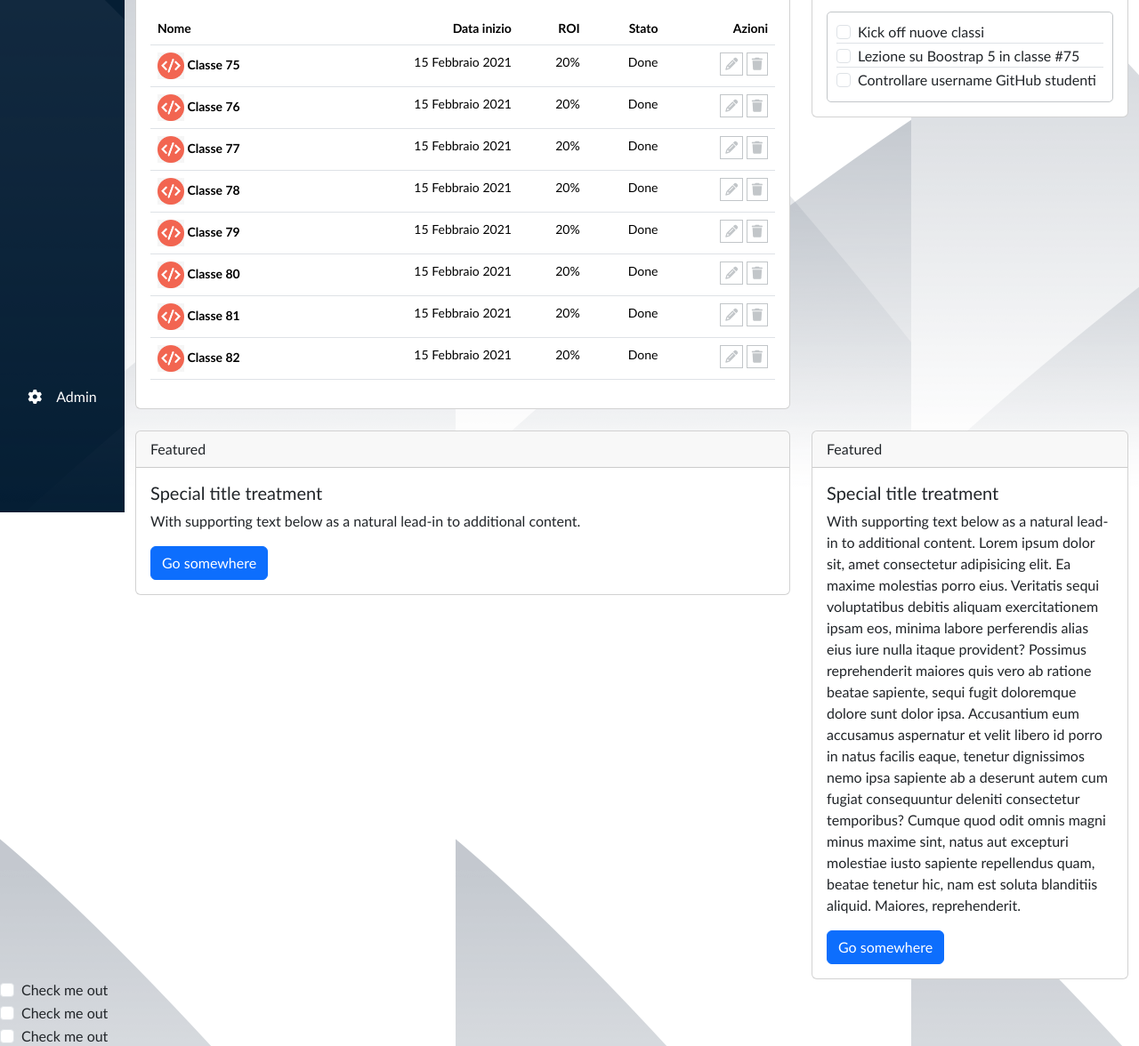
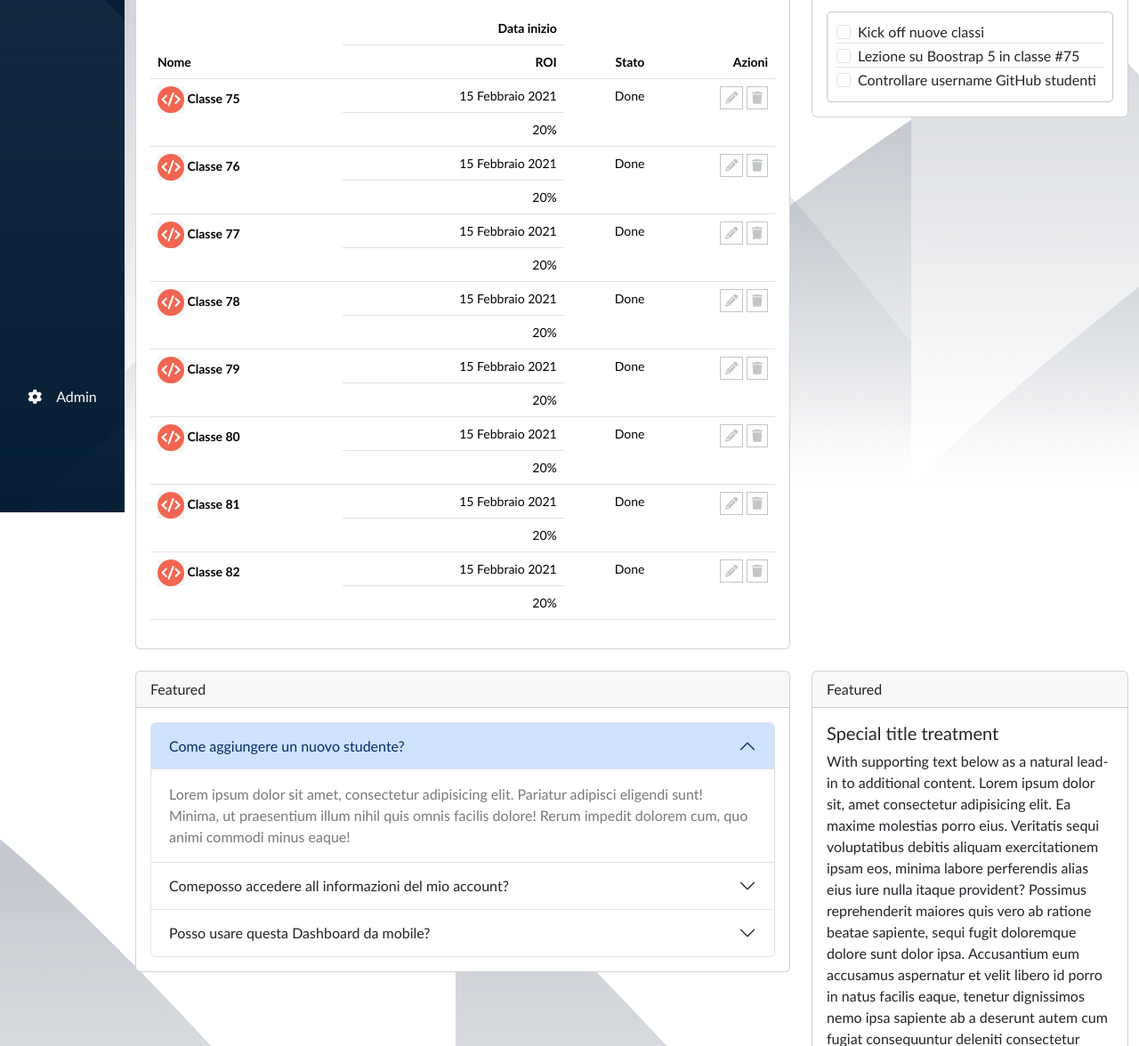
Before and after one commit to DavidC1103/html-css-bootstrap-dashboard, a plain HTML site: page index.html in a window 1280 px wide. Shown: the part 284-1460 px from the top of the page at 89% size. Drawn offline with nearby package versions, Linux system fonts and the light colour scheme; files whose address does not match are found by name.

Commit message:
add FAQ on main

```diff
--- a/css/style.css
+++ b/css/style.css
@@ -20,6 +20,7 @@ main{
     margin-left: 140px;
     padding-top: 60px;
     overflow: hidden;
+    padding-bottom: 60px;
 }
 a{
     text-decoration: none;
@@ -33,7 +34,15 @@ a{
 .form-select:focus{
     box-shadow: 0 0 0 .1rem green;
     border-color: green;
+}
+.accordion-button:focus{
+    border-color: none;
+    box-shadow: none;
+}
 
+
+.dc-text{
+    color: #797979;
 }
 
 /*HEADER*/
--- a/index.html
+++ b/index.html
@@ -234,7 +234,7 @@
 
             </div>
             <div class="row g-4">
-                <div class="col-8">
+                <div class="col-12 col-lg-8">
                     <div class="card">
                         <div class="card-header fs-2">Prossime Classi</div>
                         <div class="card-body">
@@ -242,8 +242,8 @@
                                 <thead>
                                     <tr>
                                         <th scope="col dc-width">Nome</th>
-                                        <th scope="col" class="text-end">Data inizio</th>
-                                        <th scope="col" class="text-end">ROI</th>
+                                        <th scope="col" class="text-end d-none d-md-block">Data inizio</th>
+                                        <th scope="col" class="text-end d-none d-md-block">ROI</th>
                                         <th scope="col" class="text-end ">Stato</th>
                                         <th scope="col" class="text-end">Azioni</th>
                                     </tr>
@@ -251,63 +251,63 @@
                                 <tbody>
                                     <tr>
                                         <th scope="row"><img src="img/class-avatar.jpg" alt=""> Classe 75</th>
-                                        <td class="text-end">15 Febbraio 2021</td>
-                                        <td class="text-end">20%</td>
+                                        <td class="text-end d-none d-md-block">15 Febbraio 2021</td>
+                                        <td class="text-end d-none d-md-block">20%</td>
                                         <td class="text-end">Done</td>
                                         <td class="text-end"><i class="fa-solid fa-pencil"></i> <i class="fa-solid fa-trash"></i></td>
                                     </tr>
                                     <tr>
                                         <th scope="row"><img src="img/class-avatar.jpg" alt=""> Classe 76</th>
-                                        <td class="text-end">15 Febbraio 2021</td>
-                                        <td class="text-end">20%</td>
+                                        <td class="text-end d-none d-md-block">15 Febbraio 2021</td>
+                                        <td class="text-end d-none d-md-block">20%</td>
                                         <td class="text-end">Done</td>
                                         <td class="text-end"><i class="fa-solid fa-pencil"></i> <i class="fa-solid fa-trash"></i></td>
                                     </tr>
                                     </tr>
                                     <tr>
                                         <th scope="row"><img src="img/class-avatar.jpg" alt=""> Classe 77</th>
-                                        <td class="text-end">15 Febbraio 2021</td>
-                                        <td class="text-end">20%</td>
+                                        <td class="text-end d-none d-md-block">15 Febbraio 2021</td>
+                                        <td class="text-end d-none d-md-block">20%</td>
                                         <td class="text-end">Done</td>
                                         <td class="text-end"><i class="fa-solid fa-pencil"></i> <i class="fa-solid fa-trash"></i></td>
                                     </tr>
                                     </tr>
                                     <tr>
                                         <th scope="row"><img src="img/class-avatar.jpg" alt=""> Classe 78</th>
-                                        <td class="text-end">15 Febbraio 2021</td>
-                                        <td class="text-end">20%</td>
+                                        <td class="text-end d-none d-md-block">15 Febbraio 2021</td>
+                                        <td class="text-end d-none d-md-block">20%</td>
                                         <td class="text-end">Done</td>
                                         <td class="text-end"><i class="fa-solid fa-pencil"></i> <i class="fa-solid fa-trash"></i></td>
                                     </tr>
                                     </tr>
                                     <tr>
                                         <th scope="row"><img src="img/class-avatar.jpg" alt=""> Classe 79</th>
-                                        <td class="text-end">15 Febbraio 2021</td>
-                                        <td class="text-end">20%</td>
+                                        <td class="text-end d-none d-md-block">15 Febbraio 2021</td>
+                                        <td class="text-end d-none d-md-block">20%</td>
                                         <td class="text-end">Done</td>
                                         <td class="text-end"><i class="fa-solid fa-pencil"></i> <i class="fa-solid fa-trash"></i></td>
                                     </tr>
                                     </tr>
                                     <tr>
                                         <th scope="row"><img src="img/class-avatar.jpg" alt=""> Classe 80</th>
-                                        <td class="text-end">15 Febbraio 2021</td>
-                                        <td class="text-end">20%</td>
+                                        <td class="text-end d-none d-md-block">15 Febbraio 2021</td>
+                                        <td class="text-end d-none d-md-block">20%</td>
                                         <td class="text-end">Done</td>
                                         <td class="text-end"><i class="fa-solid fa-pencil"></i> <i class="fa-solid fa-trash"></i></td>
                                     </tr>
                                     </tr>
                                     <tr>
                                         <th scope="row"><img src="img/class-avatar.jpg" alt=""> Classe 81</th>
-                                        <td class="text-end">15 Febbraio 2021</td>
-                                        <td class="text-end">20%</td>
+                                        <td class="text-end d-none d-md-block">15 Febbraio 2021</td>
+                                        <td class="text-end d-none d-md-block">20%</td>
                                         <td class="text-end">Done</td>
                                         <td class="text-end"><i class="fa-solid fa-pencil"></i> <i class="fa-solid fa-trash"></i></td>
                                     </tr>
                                     </tr>
                                     <tr>
                                         <th scope="row"><img src="img/class-avatar.jpg" alt=""> Classe 82</th>
-                                        <td class="text-end">15 Febbraio 2021</td>
-                                        <td class="text-end">20%</td>
+                                        <td class="text-end d-none d-md-block">15 Febbraio 2021</td>
+                                        <td class="text-end d-none d-md-block">20%</td>
                                         <td class="text-end">Done</td>
                                         <td class="text-end"><i class="fa-solid fa-pencil"></i> <i class="fa-solid fa-trash"></i></td>
                                     </tr>
@@ -318,7 +318,7 @@
                         </div>
                     </div>
 
-                    <div class="col-4 dc-row-2">
+                    <div class="col-12 col-lg-4">
                         <div class="card">
                             <div class="card-header fs-2">Todo</div>
 
@@ -341,19 +341,54 @@
                         </div>
                     </div>
 
-                <div class="col-8">
+                <div class="col-12 col-lg-8">
                     <div class="card">
                         <div class="card-header ">
                           Featured
                         </div>
                         <div class="card-body">
-                          <h5 class="card-title">Special title treatment</h5>
-                          <p class="card-text">With supporting text below as a natural lead-in to additional content.</p>
-                          <a href="#" class="btn btn-primary">Go somewhere</a>
+                            <div class="accordion" id="accordionExample">
+                                <div class="accordion-item">
+                                  <h2 class="accordion-header" id="headingOne">
+                                    <button class="accordion-button" type="button" data-bs-toggle="collapse" data-bs-target="#collapseOne" aria-expanded="true" aria-controls="collapseOne">
+                                      Come aggiungere un nuovo studente?
+                                    </button>
+                                  </h2>
+                                  <div id="collapseOne" class="accordion-collapse collapse show" aria-labelledby="headingOne" data-bs-parent="#accordionExample">
+                                    <div class="accordion-body dc-text">
+                                     Lorem ipsum dolor sit amet, consectetur adipisicing elit. Pariatur adipisci eligendi sunt! Minima, ut praesentium illum nihil quis omnis facilis dolore! Rerum impedit dolorem cum, quo animi commodi minus eaque!
+                                    </div>
+                                  </div>
+                                </div>
+                                <div class="accordion-item">
+                                  <h2 class="accordion-header" id="headingTwo">
+                                    <button class="accordion-button collapsed" type="button" data-bs-toggle="collapse" data-bs-target="#collapseTwo" aria-expanded="false" aria-controls="collapseTwo">
+                                        Comeposso accedere all informazioni del mio account?
+                                    </button>
+                                  </h2>
+                                  <div id="collapseTwo" class="accordion-collapse collapse" aria-labelledby="headingTwo" data-bs-parent="#accordionExample">
+                                    <div class="accordion-body dc-text">
+                                      Lorem ipsum dolor, sit amet consectetur adipisicing elit. Odio reiciendis maiores consectetur quo et illum at quae, sapiente ad sunt placeat nihil harum molestiae, nemo, eligendi iste mollitia quos esse.
+                                    </div>
+                                  </div>
+                                </div>
+                                <div class="accordion-item">
+                                  <h2 class="accordion-header" id="headingThree">
+                                    <button class="accordion-button collapsed" type="button" data-bs-toggle="collapse" data-bs-target="#collapseThree" aria-expanded="false" aria-controls="collapseThree">
+                                      Posso usare questa Dashboard da mobile?
+                                    </button>
+                                  </h2>
+                                  <div id="collapseThree" class="accordion-collapse collapse" aria-labelledby="headingThree" data-bs-parent="#accordionExample">
+                                    <div class="accordion-body dc-text">
+                                      Lorem ipsum dolor sit amet consectetur adipisicing elit. Placeat deleniti modi officiis tempora. Est tempore distinctio repudiandae praesentium ipsa aliquid, mollitia, cum animi optio consequuntur ipsum aut ducimus reiciendis commodi?
+                                    </div>
+                                  </div>
+                                </div>
+                              </div>
                         </div>
                       </div>
                 </div>
-                <div class="col-4 dc-row-2 flex-column d-flex">
+                <div class="col-12 col-lg-4">
                     <div class="card">
                         <div class="card-header">
                           Featured
@@ -397,24 +432,7 @@
 
 
 
-    <div class="form-check">
-        <input class="form-check-input" type="checkbox" id="gridCheck">
-        <label class="form-check-label" for="gridCheck">
-          Check me out
-        </label>
-    </div>
-    <div class="form-check">
-        <input class="form-check-input" type="checkbox" id="gridCheck">
-        <label class="form-check-label" for="gridCheck">
-          Check me out
-        </label>
-    </div>
-    <div class="form-check">
-        <input class="form-check-input" type="checkbox" id="gridCheck">
-        <label class="form-check-label" for="gridCheck">
-          Check me out
-        </label>
-    </div>
+
 
 
 
```
